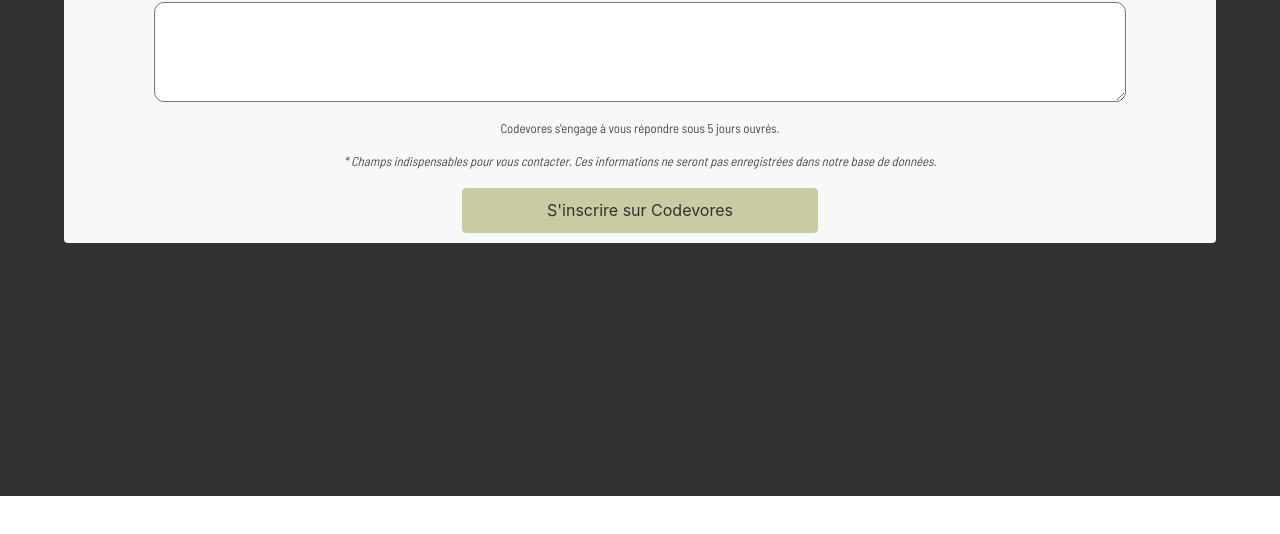
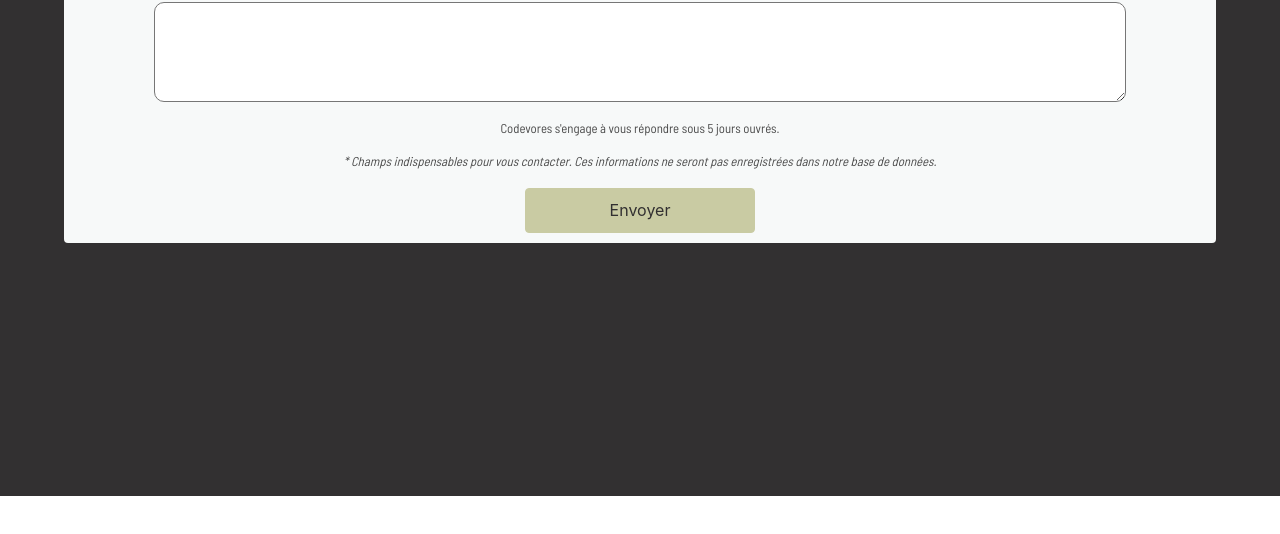
Before and after one commit to chmullerweb/CODEVORES.CO, a plain HTML site: page connexion.html in a window 1280 px wide. Shown: the part 274-808 px from the top of the page. Drawn offline with nearby package versions, Linux system fonts and the light colour scheme; a web font is replaced by a local one.

Commit message:
Update connexion.html

```diff
--- a/connexion.html
+++ b/connexion.html
@@ -103,7 +103,7 @@
                 <p class="input_space mini_font barlow">Codevores s'engage à vous répondre sous 5 jours ouvrés.</p>
                 <p class="input_space mini_font barlow italic">* Champs indispensables pour vous contacter. Ces informations ne seront pas enregistrées dans notre base de données.</span>
             <div class="input_space">
-                <button type="button" name="button" class="white border_argile button_header underline_none black modal_button" value="submit"><a class="no_border_hover">S'inscrire sur Codevores</a></button>
+                <button type="button" name="button" class="white border_argile button_header underline_none black modal_button" value="submit"><a class="no_border_hover">Envoyer</a></button>
             </div>
         </form>
     </div>
```
